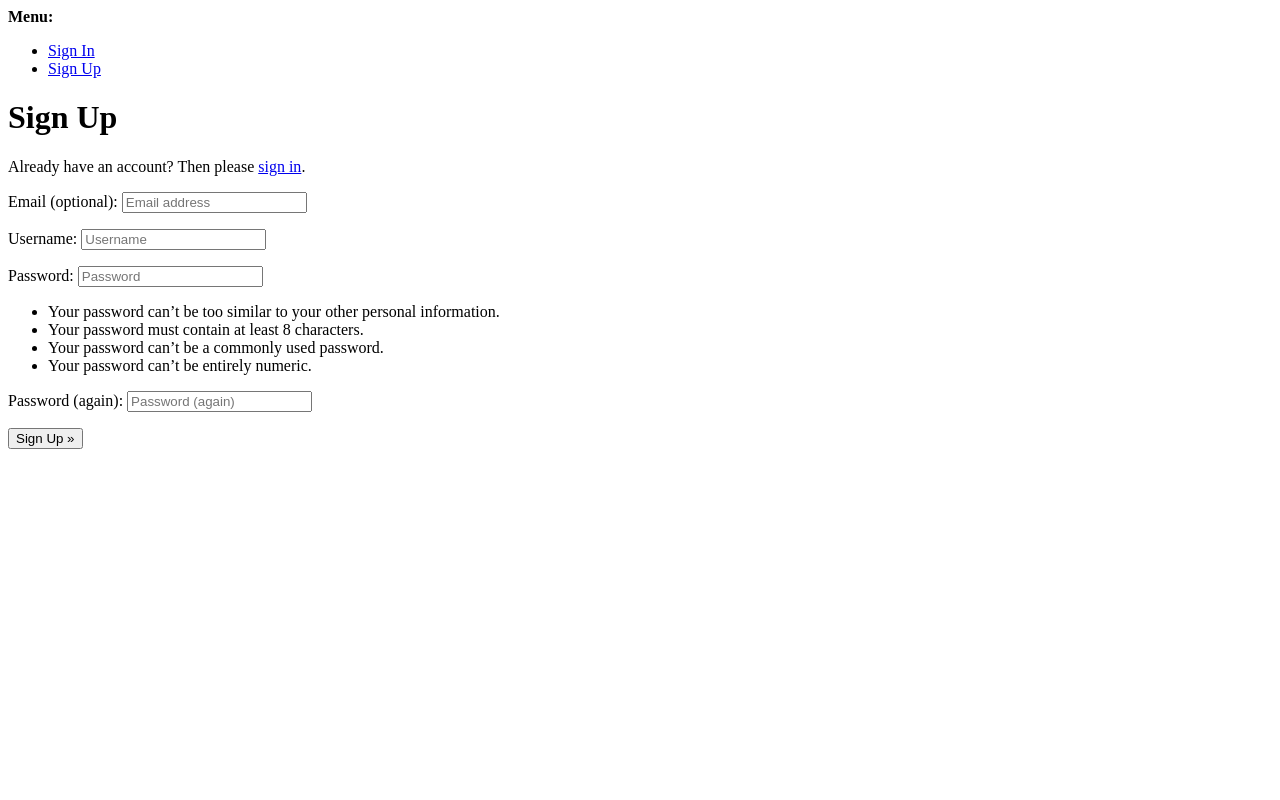
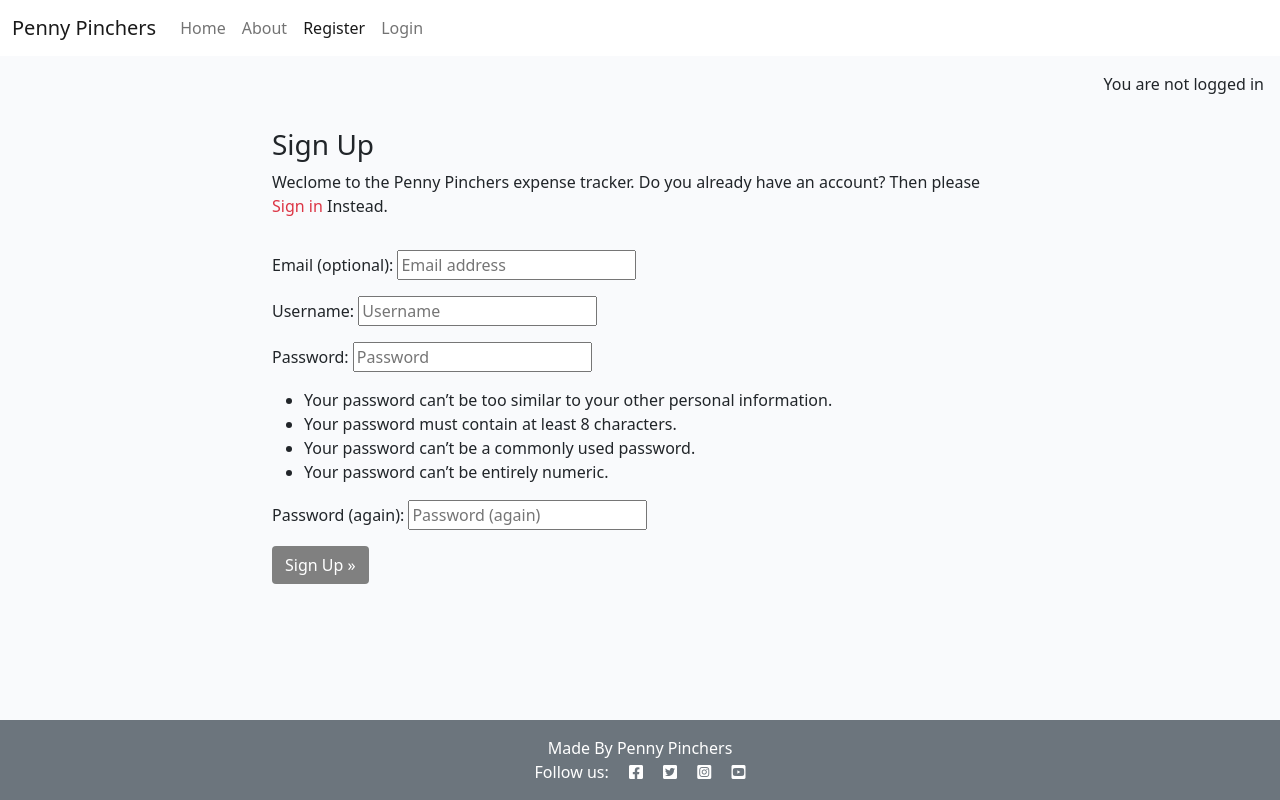
Before and after one commit to Jab90/expense_tracker_project, a Django app: page /accounts/signup/ in a window 1280 px wide. Run offline with Django 4.2, Linux system fonts and the light colour scheme.

Commit message:
Added styling and changed buttons, also linked pages together so no broken pages

```diff
--- a/about/templates/about/about.html
+++ b/about/templates/about/about.html
@@ -6,7 +6,7 @@
 <div class="container mt-5">
   <div class="row">
     <div class="col-4 text-center">
-      <img src="{% static 'images/nobody.jpg' %}" width="75%" />
+      <img src="{% static 'images/penny_pinchers_logo.png' %}" width="75%" />
     </div>
     <div class="col-8">
       <!-- Title goes between these h2 tags -->
--- a/expense/templates/expense/index.html
+++ b/expense/templates/expense/index.html
@@ -100,7 +100,7 @@
         <!-- Content Goes here -->
          <h1 class="text-center m-3 mt-5 text-danger">Welcome to Penny Pinchers</h1>
          <h3 class="text-center m-3 mt-5">Where we help you count your pennies and save accordingly!</h3>
-         <h3 class="text-center m-3 mt-5"> Log back in by clicking here or Register for a FREE account today!</h3>
+         <h3 class="text-center m-3 mt-5"> Log back in by clicking<a class="link text-danger" href="{{ login_url }}"> Here</a> or Register <a class="link text-danger" href="{{ signup_url }}"> Register </a>for a FREE account today!</h3>
         {% endblock content %}
 
     </main>
--- a/static/css/style.css
+++ b/static/css/style.css
@@ -113,14 +113,14 @@ body {
 
 .btn-signup,
 .btn-edit {
-    background-color: #188181;
+    background-color: gray;
     color: #fff;
 }
 
 .btn-signup:hover,
 .btn-signup:active {
     background-color: #fff;
-    color: #23BBBB;
+    color: gray;
 }
 
 .link {
--- a/templates/account/login.html
+++ b/templates/account/login.html
@@ -12,9 +12,9 @@
         <div class="col-md-8 mt-3 offset-md-2">
             <h3>{% trans "Sign In" %}</h3>
 
-            <p>{% blocktrans %}Welcome back to the code|star blog. To leave a comment or like a post, please log in. If
+            <p>{% blocktrans %}Welcome back to the Penny Pinchers. To use our expense tracker, please log in. If
                 you
-                have not created an account yet, then <a class="link" href="{{ signup_url }}">sign up</a>
+                have not created an account yet, then <a class="link text-danger" href="{{ signup_url }}">sign up</a>
                 first.{% endblocktrans %}</p>
         </div>
     </div>
--- a/templates/account/signup.html
+++ b/templates/account/signup.html
@@ -1,21 +1,35 @@
-{% extends "account/base.html" %}
+{% extends "base.html" %}
 
 {% load i18n %}
 
 {% block head_title %}{% trans "Signup" %}{% endblock head_title %}
 
 {% block content %}
-<h1>{% trans "Sign Up" %}</h1>
+<div class="container">
+  <div class="row">
+    <div class="col-md-8 mt-3 offset-md-2">
+      <h3>{% trans "Sign Up" %}</h3>
+      <p>{% blocktrans %}
+        Weclome to the Penny Pinchers expense tracker. Do you already have an account? Then please
+        <a class="link text-danger" href="{{ login_url }}">Sign in</a> Instead.
+      {% endblocktrans %}</p>
+    </div>
+  </div>
+  <div class="row">
+    <div class="col-md-8 mt-3 offset-md-2">
+      <form class="signup" id="signup_form" method="post" action="{% url 'account_signup' %}">
+        {% csrf_token %}
+        {{ form.as_p }}
+        {% if redirect_field_value %}
+        <input type="hidden" name="{{ redirect_field_name }}" value="{{ redirect_field_value }}" />
+        {% endif %}
+        <button class="btn btn-signup right" type="submit">{% trans "Sign Up" %} &raquo;</button>
+      </form>
 
-<p>{% blocktrans %}Already have an account? Then please <a href="{{ login_url }}">sign in</a>.{% endblocktrans %}</p>
+    </div>
+  </div>
+</div>
 
-<form class="signup" id="signup_form" method="post" action="{% url 'account_signup' %}">
-  {% csrf_token %}
-  {{ form.as_p }}
-  {% if redirect_field_value %}
-  <input type="hidden" name="{{ redirect_field_name }}" value="{{ redirect_field_value }}" />
-  {% endif %}
-  <button type="submit">{% trans "Sign Up" %} &raquo;</button>
-</form>
+
 
 {% endblock content %}
--- a/templates/base.html
+++ b/templates/base.html
@@ -108,7 +108,7 @@
     </main>
 
     <!-- Footer -->
-     <footer class="bg-dark text-center py-3 mt-auto">
+     <footer class="bg-secondary text-center py-3 mt-auto">
         <div class="container">
             <p class="m-0 text-center text-white">{% block copyright %} Made By Penny Pinchers {% endblock copyright %}</p>
         <p class="m-0 text-center text-white">Follow us:
```
Also changed, not shown: expense/templates/expense/expense.html (renamed from expense/templates/edit_expense.html), static/images/penny_pinchers_logo.png (added).
